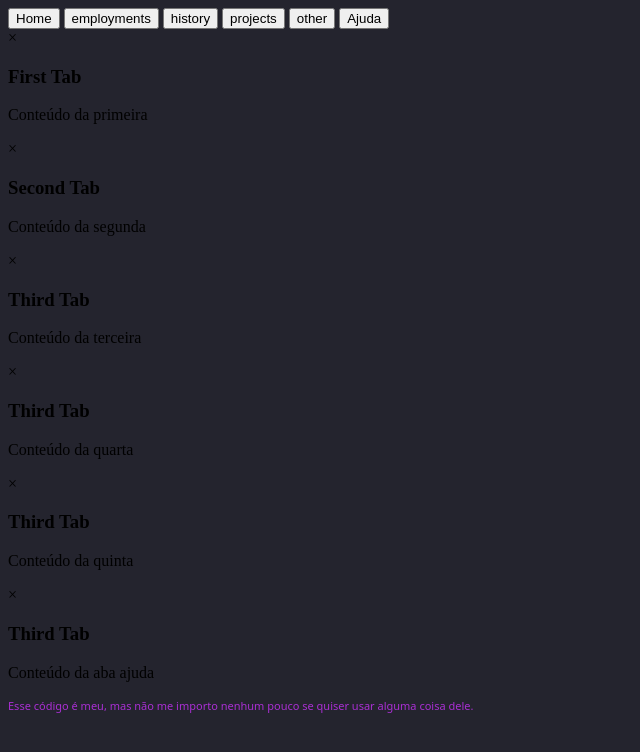
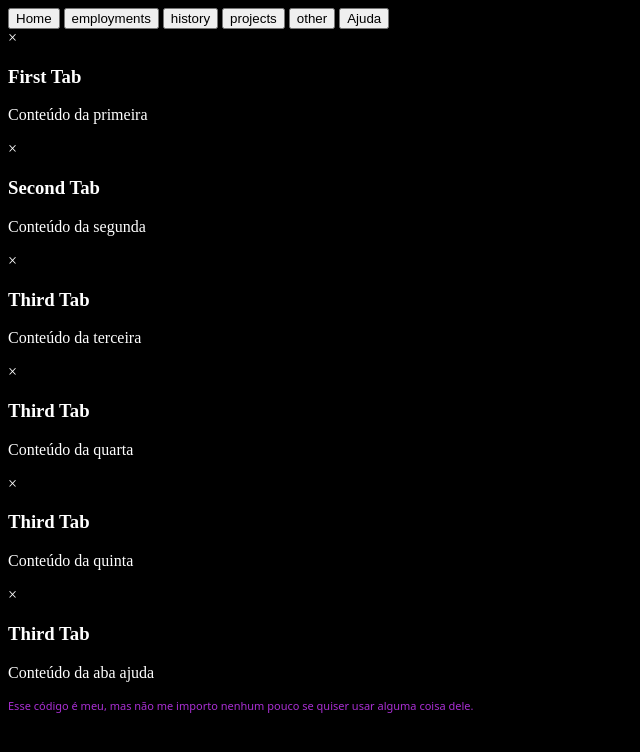
Before and after one commit to morteerror404/morteerror404.github.io, a plain HTML site: page index.html in a window 1280 px wide. Shown: the whole page, without its empty margins (0-640 px from the left). Drawn offline with Linux system fonts and the light colour scheme.

Commit message:
corrigindo css

```diff
--- a/CSS/style.css
+++ b/CSS/style.css
@@ -1,10 +1,12 @@
 HTML{
-    background-color: #24242e;
+    background-color: black;
+    color: white;
 
 }
 
 TopMenu{
     column-count: 4;
+    color: #cfcdcd;
 }
 
 /*  linear-gradient(90deg, rgba(55,55,69,1) 0%, rgba(98,61,164,1) 29%, rgba(170,47,212,1) 51%, rgba(55,55,69,1) 100%); */
@@ -21,7 +23,7 @@ footer{
     align-self: baseline;
     align-content: center;
     align-items: flex-end;
-    color-scheme: #373745 ;
+    color-scheme: black ;
     color: #aa2fd4;
     font-size: 11px ;
     font-family: system-ui, -apple-system, BlinkMacSystemFont, 'Segoe UI', Roboto, Oxygen, Ubuntu, Cantarell, 'Open Sans', 'Helvetica Neue', sans-serif;
```
